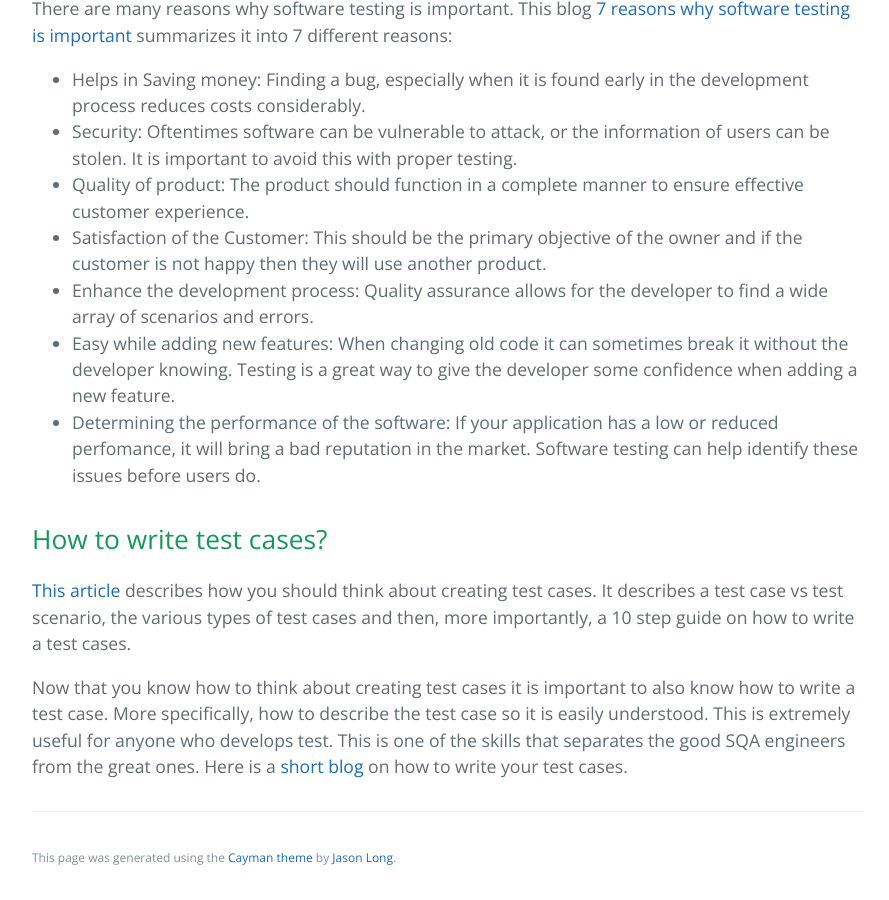
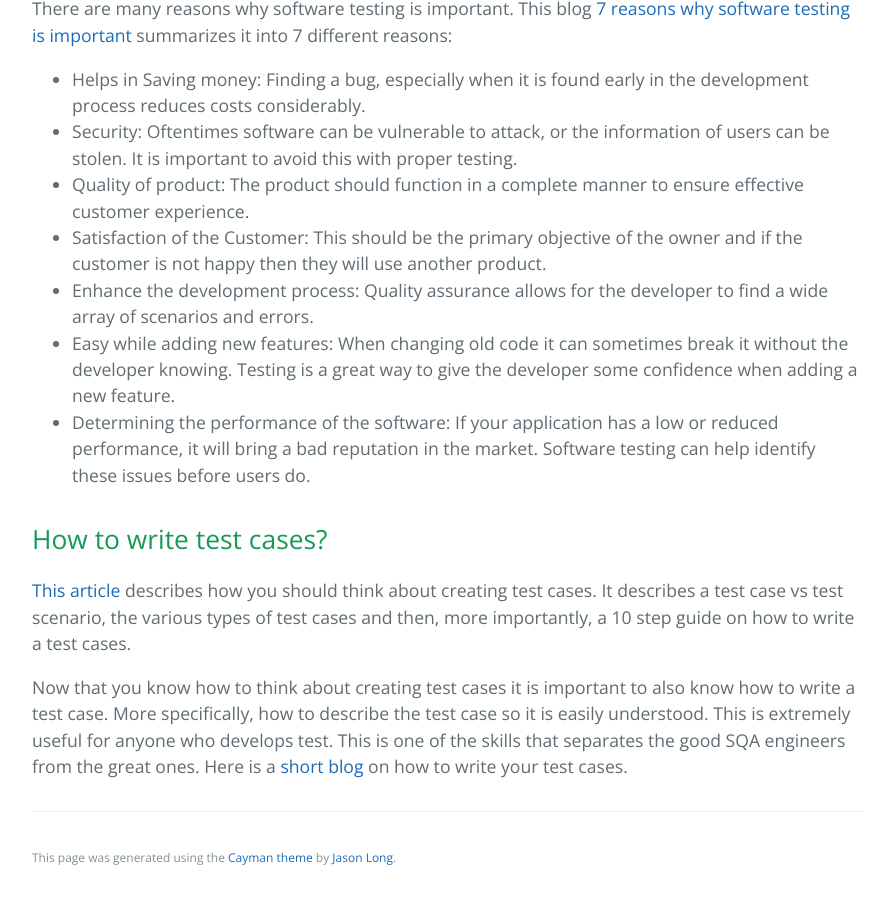
Before and after one commit to learning-software-engineering/learning-software-engineering.github.io, a Jekyll site: the page built from Topics/Development_Process/QA_testing.md, in a window 1280 px wide and 900 px high, scrolled down 1716 px. Shown: the whole window, without its empty margins (192-1081 px from the left). Built offline with Jekyll 4.4.1, drawn with Linux system fonts in a browser that asks for light colours; our own code applies the rules of GitHub Pages for plain Markdown files.

Commit message:
spelling change in QA_testing.md
Co-authored-by: Lucia <37385317+lmg8@users.noreply.github.com>

```diff
--- a/Topics/Development_Process/QA_testing.md
+++ b/Topics/Development_Process/QA_testing.md
@@ -39,7 +39,7 @@ There are many reasons why software testing is important. This blog [7 reasons w
 - Satisfaction of the Customer: This should be the primary objective of the owner and if the customer is not happy then they will use another product.
 - Enhance the development process: Quality assurance allows for the developer to find a wide array of scenarios and errors.
 - Easy while adding new features: When changing old code it can sometimes break it without the developer knowing. Testing is a great way to give the developer some confidence when adding a new feature.
-- Determining the performance of the software: If your application has a low or reduced perfomance, it will bring a bad reputation in the market. Software testing can help identify these issues before users do.
+- Determining the performance of the software: If your application has a low or reduced performance, it will bring a bad reputation in the market. Software testing can help identify these issues before users do.
 
 
 ## How to write test cases?
```
